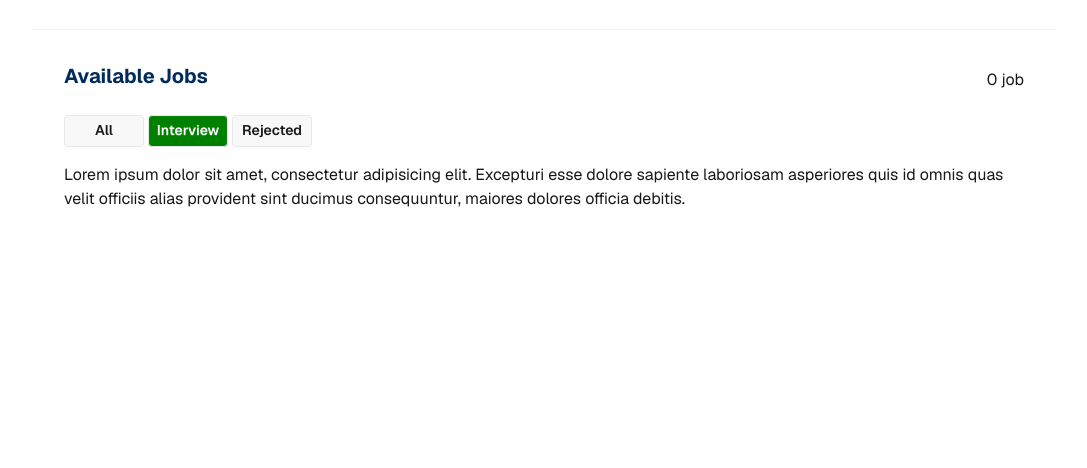
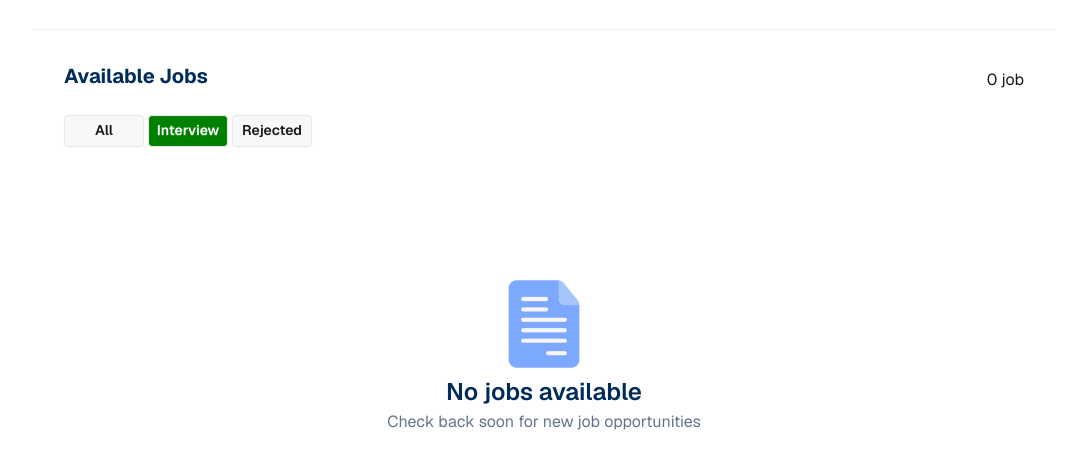
Before and after one commit to MAlmamunislam/Assignment-4, a plain HTML site: page index.html in a window 1280 px wide. Both pictures are taken after a click on the button "Interview". Shown: the part 184-652 px from the top of the page, without its empty margins (96-1183 px from the left). Drawn offline with nearby package versions, Linux system fonts and the light colour scheme.

Commit message:
4th commit

```diff
--- a/index.html
+++ b/index.html
@@ -527,7 +527,18 @@
     </main>
     <!-- interview section  -->
      <section id="interview-section" class="w-full max-w-[1280px] mx-auto  md:px-8 lg:w-[80%]  hidden">
-      <p>Lorem ipsum dolor sit amet, consectetur adipisicing elit. Excepturi esse dolore sapiente laboriosam asperiores quis id omnis quas velit officiis alias provident sint ducimus consequuntur, maiores dolores officia debitis.</p>
+      <div >
+        <div class="flex items-center justify-center mt-[111px]"><img src="./pic/jobs.png" alt=""></div>
+        <div class="text-center">
+          <h2 class="text-[24px] font-semibold text-[#002C5C]">No jobs available</h2>
+        <p class="text-[16px] font-normal text-[#64748B]">Check back soon for new job opportunities</p>
+        </div>
+
+      </div>
+
+
+
+
 
       </section>
 
```
Also changed, not shown: pic/jobs.png (added).
